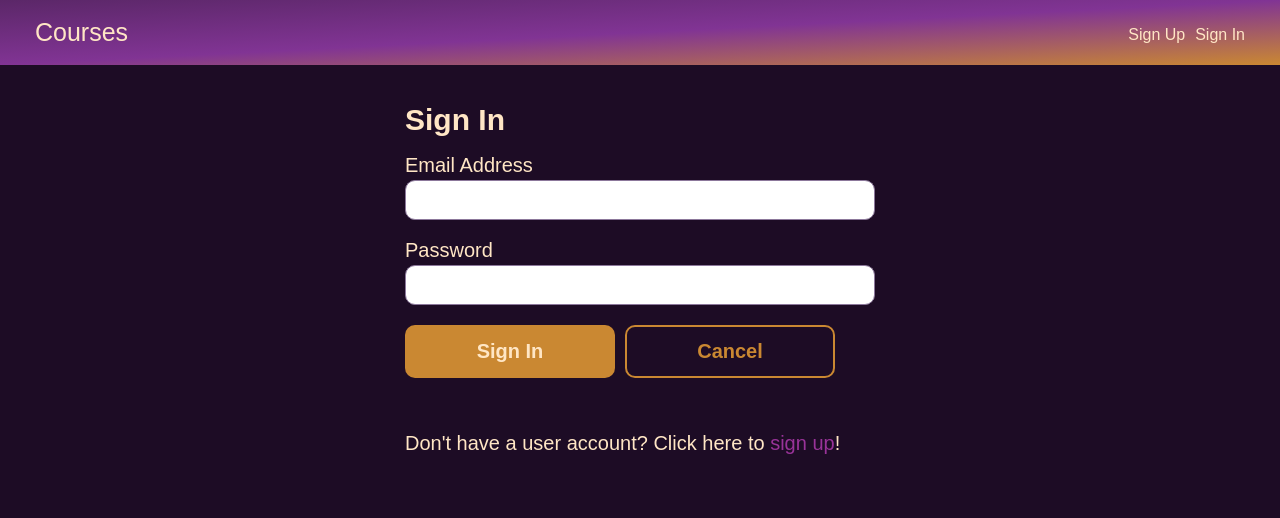
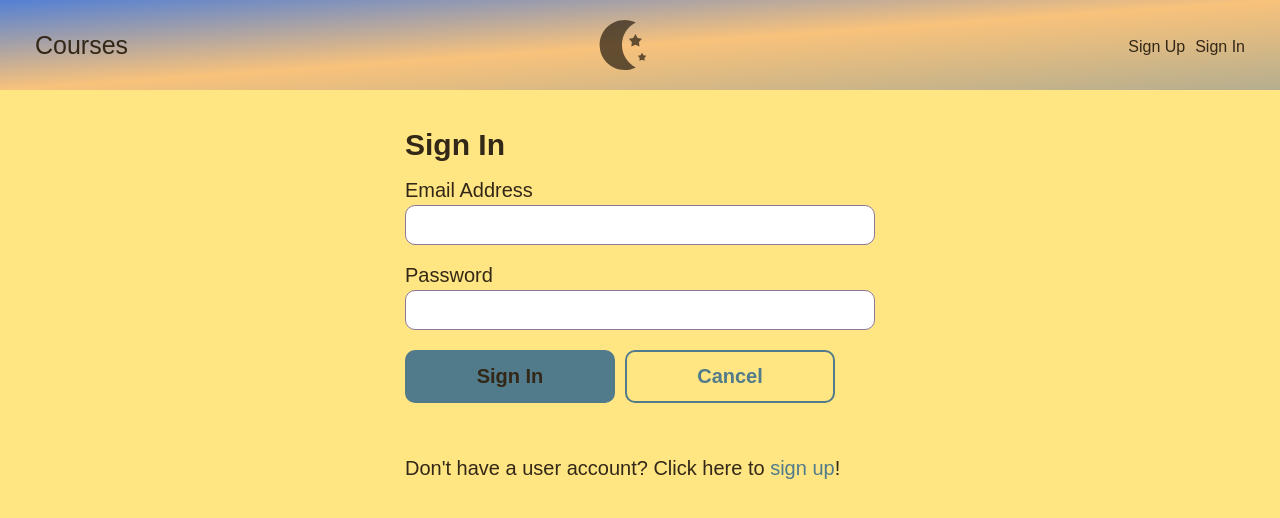
Before and after one commit to TravisAlstrand/fsjs-p10.2, a React (Create React App) app in the folder client/: page /signin in a window 1280 px wide. Shown: the top 518 px of the page. Built offline with nearby package versions, Linux system fonts and the light colour scheme.

Commit message:
light/dark mode implemented. need to fix header in media queries

```diff
--- a/client/public/index.html
+++ b/client/public/index.html
@@ -7,11 +7,12 @@
       name="description"
       content="Web site created using create-react-app"
     />
-    <title>Bestest Web Thingy Ever!</title>
+    <title>Bestest Web Thingy Evers!</title>
     <link rel="stylesheet" href="/styles/reset.css">
     <link rel="stylesheet" href="/styles/global.css">
   </head>
-  <body>
+  <body id="body">
     <div id="root"></div>
   </body>
+  <script src=""></script>
 </html>
--- a/client/public/styles/global.css
+++ b/client/public/styles/global.css
@@ -1,8 +1,14 @@
 /* global.css */
-:root {
-    --sunset-bg: rgb(29, 12, 37);
-    --sunset-gradient: linear-gradient(to bottom right, rgb(91, 39, 104), rgb(129, 52, 148), #ca8832);
-    --sunset-text: #ffe6c5;
+body.sunset {
+    /* dark mode variables */
+    --error-text: rgb(91, 39, 104);
+    --error-bg: #e2caeb;
+
+    --main-bg: rgb(29, 12, 37);
+    --main-gradient: linear-gradient(to bottom right, rgb(91, 39, 104), rgb(129, 52, 148), #ca8832);
+    --main-text: #ffe6c5;
+    --main-secondary: #ca8832;
+    --secondary-hover: rgb(91, 39, 104);
 }
 * {
     box-sizing: border-box;
@@ -11,9 +17,19 @@ html {
     font-size: 1.25em;
 }
 body {
+    /* light mode variables */
+    --error-text: rgb(95, 25, 25);
+    --error-bg: #ffc353;
+
+    --main-bg: #ffe683;
+    --main-gradient: linear-gradient(to bottom right, #5380d4, #f8c27b,#b5ae8f);
+    --main-text: #332717;
+    --main-secondary: #517a8b;
+    --secondary-hover: #ca8832;
+
     font-family: 'Work Sans', sans-serif;
-    background-color: var(--sunset-bg);
-    color: var(--sunset-text);
+    background-color: var(--main-bg);
+    color: var(--main-text);
 }
 h2 {
     font-size: 1.5rem;
@@ -27,8 +43,12 @@ p {
     hyphens: auto;
 }
 a {
-    color: #939;
+    color: var(--main-secondary);
     text-decoration: none;
+    transition: color .4s ease;
+}
+a:hover {
+    color: var(--main-text);
 }
 .wrap {
     max-width: 1250px;
@@ -36,8 +56,8 @@ a {
     padding: 0 1rem;
 }
 header {
-    background: var(--sunset-gradient);
-    color: var(--sunset-text);
+    background: var(--main-gradient);
+    color: var(--main-text);
     padding: 1rem 0;
     margin-bottom: 2rem;
 }
@@ -48,21 +68,19 @@ header {
 }
 .header--logo a {
     font-size: 1.25rem;
-    color: var(--sunset-text);
+    color: var(--main-text);
     transition: color .4s ease;
 }
-.header--logo a:hover {
-    color: #fff;
+.header--logo a:hover,
+header nav a:hover {
+    color: var(--main-secondary);
 }
 header li {
     font-size: .8rem;
 }
 header nav a {
-    color: var(--sunset-text);
+    color: var(--main-text);
     transition: color .4s ease;
-}
-header nav a:hover {
-    color: #fff;
 }
 .header--signedin li {
     text-align: right;
@@ -72,8 +90,22 @@ header nav a:hover {
     display: inline-block;
     margin-left: .5rem;
 }
+
+header div.wrap {
+    padding-inline: .5rem;
+}
+.theme-icon {
+    cursor: pointer;
+    fill: var(--main-text);
+    max-width: 25px;
+    opacity: 75%;
+    transition: opacity .4s ease;
+}
+.theme-icon:hover {
+    opacity: 100%;
+}
 .course--module {
-    background: var(--sunset-gradient);
+    background: var(--main-gradient);
     text-align: center;
     border-radius: .5rem;
     padding: 1.5rem;
@@ -82,37 +114,40 @@ header nav a:hover {
     transition: transform .3s ease-in-out;
 }
 .course--module:hover {
-    transform: scale(1.1)
+    transform: scale(1.05)
 }
 .course--label {
-    color: var(--sunset-text);
+    color: var(--main-secondary);
     font-size: .9rem;
     font-weight: 400;
     margin-bottom: .25rem;
 }
 .course--title {
-    color: var(--sunset-text);
+    color: var(--main-text);
     font-weight: 700;
     font-size: 1.25rem;
 }
 .course--add--module {
-    background: var(--sunset-gradient);
-    color: var(--sunset-text);
+    background: var(--main-gradient);
+    color: var(--main-text);
     font-weight: 300;
     font-size: 1.25rem;
+}
+.course--add--module:hover {
+    color: var(--main-text);
 }
 .course--add--title .add {
     width: 20px;
     height: auto;
     margin-right: 5px;
-    fill: white;
+    fill: var(--main-secondary);
 }
 .course--detail--title {
     padding-bottom: .25rem;
-    border-bottom: 1px solid #888;
+    border-bottom: 1px solid var(--main-secondary);
     margin: 3rem 0 .5rem;
     font-size: .9rem;
-    color: #555;
+    color: var(--main-secondary);
     text-transform: uppercase;
     letter-spacing: 2px;
 }
@@ -120,7 +155,8 @@ header nav a:hover {
     font-size: 2rem;
     margin-bottom: .5rem;
     font-weight: 700;
-    color: #47395e;
+    color: var(--main-secondary);
+    text-shadow: 1px 1px 2px var(--main-text);
 }
 .course--detail--list {
     font-weight: 300;
@@ -128,18 +164,19 @@ header nav a:hover {
     line-height: 1.5;
 }
 .actions--bar {
-    background: #e9e5f0;
+    background: var(--main-bg);
     padding: 1rem 0;
     margin: -2rem 0 2rem;
+    border-bottom: solid 2px var(--main-secondary);
 }
 .validation--errors {
-    background: #e9e5f0;
+    background: var(--error-bg);
     padding: 1rem;
     border-radius: .5rem;
     margin-bottom: 2.5rem;
 }
 .validation--errors h3 {
-    color: #800;
+    color: var(--error-text);
     font-size: 1.25rem;
     margin-bottom: .5rem;
 }
@@ -150,6 +187,7 @@ header nav a:hover {
 }
 .validation--errors li {
     margin-bottom: .5rem;
+    color: var(--error-text);
 }
 .validation--errors li:last-child {
     margin-bottom: 0;
@@ -183,8 +221,8 @@ textarea {
     min-height: 300px;
 }
 .button {
-    background: #ca8832;
-    color: var(--sunset-text);
+    background: var(--main-secondary);
+    color: var(--main-text);
     font-size: 1rem;
     padding: .75rem 1.5rem;
     border: 0;
@@ -200,24 +238,24 @@ textarea {
     margin-bottom: 0;
 }
 .button:not(.button-secondary):hover {
-    background: #63537d;
+    background: var(--secondary-hover);
     cursor: pointer;
 }
 .button-secondary {
-    color: #ca8832;
+    color: var(--main-secondary);
     background: none;
-    box-shadow: 0 0 0 2px #ca8832 inset;
+    box-shadow: 0 0 0 2px var(--main-secondary) inset;
     transition: box-shadow 0.2s, color 0.2s;
 }
 .button-secondary:hover {
-    color: #63537d;
-    box-shadow: 0 0 0 2px #63537d inset;
+    color: var(--secondary-hover);
+    box-shadow: 0 0 0 2px var(--secondary-hover) inset;
     cursor: pointer;
 }
 input:focus, button:focus, .button:focus, textarea:focus {
     border: none;
-    border-radius: 0;
-    outline: 2px solid #332a40;
+    border-radius: .5rem;
+    outline: 2px solid var(--secondary-hover);
 }
 
 @media screen and (min-width: 600px) {
@@ -231,6 +269,12 @@ input:focus, button:focus, .button:focus, textarea:focus {
         grid-template-columns: 1fr 1fr;
         column-gap: 1.5rem;
         grid-auto-rows: 1fr;
+    }
+    header div.wrap {
+        padding-inline: 1rem;
+    }
+    .theme-icon {
+        max-width: 40px;
     }
 }
 @media screen and (min-width: 800px) {
@@ -254,4 +298,7 @@ input:focus, button:focus, .button:focus, textarea:focus {
         margin: 0 .5rem 0 0;
         display: inline-block;
     }
+    .theme-icon {
+        max-width: 50px;
+    }
 }
--- a/client/src/Components/Header.js
+++ b/client/src/Components/Header.js
@@ -1,17 +1,75 @@
-import { useContext } from 'react';
+import { useContext, useState, useRef } from 'react';
 import { Link, NavLink } from 'react-router-dom';
 import { Context } from '../context';
+
+import { changeTheme } from '../theme';
 
 const Header = () => {
 
     const { user } = useContext(Context);
+    const [ theme, setTheme ] = useState('light');
+
+    const moonRef = useRef(null);
+    const sunRef = useRef(null);
+
+    const changeThemeIcon = () => {
+        changeTheme();
+        if (theme === 'light') {
+            setTheme('dark');
+            moonRef.current.style.display = 'none';
+            sunRef.current.style.display = 'inherit';
+        } else if (theme === 'dark') {
+            setTheme('light');
+            moonRef.current.style.display = 'inherit';
+            sunRef.current.style.display = 'none';
+        }
+    };
 
     return (
         <header>
             <div className='wrap header--flex'>
                 <h1 className='header--logo'><Link to='/'>Courses</Link></h1>
+
+                <svg ref={moonRef} className='theme-icon' onClick={changeThemeIcon} version="1.1" id="Layer_1" xmlns="http://www.w3.org/2000/svg"  x="0px" y="0px"
+                    viewBox="0 0 455 455">
+                    <g>
+                        <polygon points="320.18,162.705 280.63,171.052 307.72,201.052 303.437,241.245 340.34,224.751 377.243,241.245 372.96,201.052
+                            400.05,171.052 360.5,162.705 340.34,127.67 	"/>
+                        <polygon points="440,325.677 414.091,320.208 400.883,297.253 387.675,320.208 361.766,325.677 379.513,345.33 376.708,371.661
+                            400.884,360.855 425.063,371.661 422.254,345.329 	"/>
+                        <path d="M218,227.5c0-89.167,51.306-166.338,126-203.64C313.443,8.6,278.978,0,242.5,0C116.855,0,15,101.855,15,227.5
+                            S116.855,455,242.5,455c36.478,0,70.943-8.6,101.5-23.86C269.306,393.838,218,316.667,218,227.5z"/>
+                    </g>
+                </svg>
+
+                <svg ref={sunRef} className='theme-icon' onClick={changeThemeIcon} style={{display: 'none'}} version="1.1" id="Capa_1" xmlns="http://www.w3.org/2000/svg" viewBox="0 0 207.628 207.628" >
+                    <circle cx="103.814" cy="103.814" r="45.868"/>
+                    <path d="M103.814,157.183c-29.427,0-53.368-23.941-53.368-53.368s23.941-53.368,53.368-53.368s53.368,23.941,53.368,53.368
+                        S133.241,157.183,103.814,157.183z M103.814,65.446c-21.156,0-38.368,17.212-38.368,38.368s17.212,38.368,38.368,38.368
+                        s38.368-17.212,38.368-38.368S124.97,65.446,103.814,65.446z"/>
+                    <path d="M103.814,39.385c-4.142,0-7.5-3.358-7.5-7.5V7.5c0-4.142,3.358-7.5,7.5-7.5s7.5,3.358,7.5,7.5v24.385
+                        C111.314,36.027,107.956,39.385,103.814,39.385z"/>
+                    <path d="M103.814,207.628c-4.142,0-7.5-3.358-7.5-7.5v-24.385c0-4.142,3.358-7.5,7.5-7.5s7.5,3.358,7.5,7.5v24.385
+                        C111.314,204.271,107.956,207.628,103.814,207.628z"/>
+                    <path d="M200.128,111.314h-24.385c-4.142,0-7.5-3.358-7.5-7.5s3.358-7.5,7.5-7.5h24.385c4.142,0,7.5,3.358,7.5,7.5
+                        S204.271,111.314,200.128,111.314z"/>
+                    <path d="M31.885,111.314H7.5c-4.142,0-7.5-3.358-7.5-7.5s3.358-7.5,7.5-7.5h24.385c4.142,0,7.5,3.358,7.5,7.5
+                        S36.027,111.314,31.885,111.314z"/>
+                    <path d="M154.676,60.452c-1.919,0-3.839-0.732-5.303-2.197c-2.929-2.929-2.929-7.678,0-10.606l17.243-17.242
+                        c2.929-2.929,7.678-2.93,10.606,0c2.929,2.929,2.929,7.678,0,10.606l-17.243,17.242C158.515,59.72,156.595,60.452,154.676,60.452z"
+                        />
+                    <path d="M35.709,179.419c-1.919,0-3.839-0.732-5.303-2.197c-2.929-2.929-2.929-7.678,0-10.606l17.243-17.243
+                        c2.929-2.929,7.678-2.929,10.606,0c2.929,2.929,2.929,7.678,0,10.606l-17.243,17.243C39.548,178.687,37.629,179.419,35.709,179.419z
+                        "/>
+                    <path d="M171.918,179.419c-1.919,0-3.839-0.732-5.303-2.197l-17.243-17.243c-2.929-2.929-2.929-7.678,0-10.606
+                        c2.929-2.929,7.678-2.929,10.606,0l17.243,17.243c2.929,2.929,2.929,7.678,0,10.606
+                        C175.757,178.687,173.838,179.419,171.918,179.419z"/>
+                    <path d="M52.952,60.452c-1.919,0-3.839-0.732-5.303-2.197L30.406,41.013c-2.929-2.929-2.929-7.677,0-10.606
+                        c2.929-2.929,7.678-2.93,10.606,0l17.243,17.242c2.929,2.929,2.929,7.677,0,10.606C56.791,59.72,54.872,60.452,52.952,60.452z"/>
+                </svg>
+
+
                 <nav>
-
                     {user ? (
                         <ul className="header--signedin">
                             <li>Welcome, {user.firstName} {user.lastName}!</li>
@@ -23,7 +81,6 @@ const Header = () => {
                             <li><NavLink to='/signin'>Sign In</NavLink></li>
                         </ul>
                     )}
-
                 </nav>
             </div>
         </header>
--- a/client/src/context.js
+++ b/client/src/context.js
@@ -16,9 +16,6 @@ export const Provider = (props) => {
 
     // state for all courses
     const [ courses, setCourses ] = useState([]);
-
-    // state for current course
-    // const [ course, setCourse ] = useState(null);
 
     // function for all api requests
     function api(path, method = 'GET', body = null, requiresAuth = false, credentials = null) {
--- /dev/null
+++ b/client/src/theme.js
@@ -0,0 +1,4 @@
+
+export function changeTheme() {
+    document.body.classList.toggle('sunset');
+};
```
Also changed, not shown: client/public/icons/moon.svg (added), client/public/icons/sun.svg (added).
